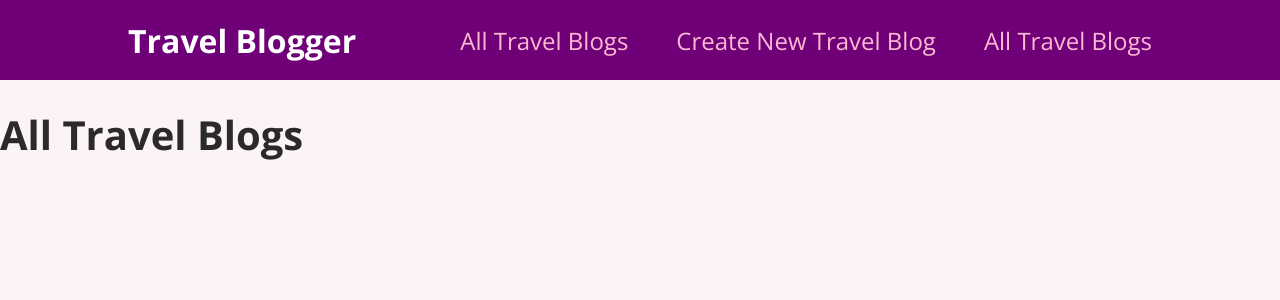
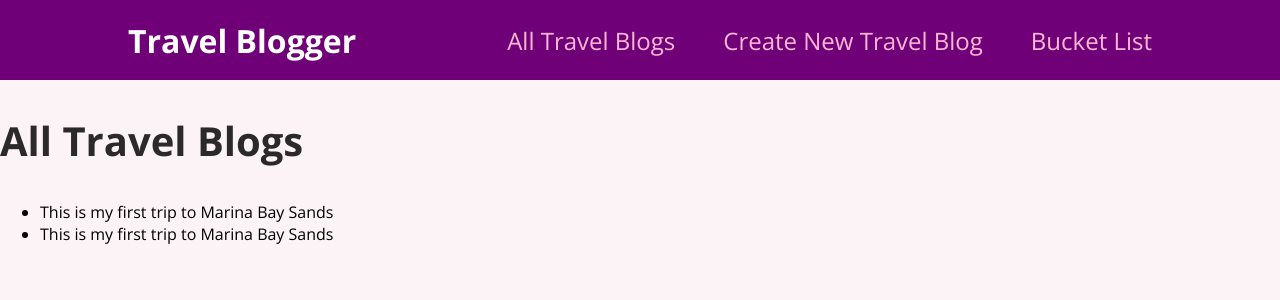
Before and after one commit to astb01/react-travel-blogger, a React (Create React App) app: page / in a window 1280 px wide. Shown: the top 300 px of the page. Built offline with nearby package versions, Linux system fonts and the light colour scheme.

Commit message:
Add render list logic

```diff
--- a/src/components/layout/MainNavigation.js
+++ b/src/components/layout/MainNavigation.js
@@ -15,7 +15,7 @@ const MainNavigation = () => {
             <Link to="/new-travel-blog">Create New Travel Blog</Link>
           </li>
           <li>
-            <Link to="/bucket-list">All Travel Blogs</Link>
+            <Link to="/bucket-list">Bucket List</Link>
           </li>
         </ul>
       </nav>
--- a/src/pages/AllTravelBlogs.js
+++ b/src/pages/AllTravelBlogs.js
@@ -23,9 +23,15 @@ const BLOG_DATA = [
 
 const AllTravelBlogs = () => {
   return (
-    <div>
+    <section>
       <h1>All Travel Blogs</h1>
-    </div>
+
+      <ul>
+        {BLOG_DATA.map((travelBlog) => {
+          return <li key={travelBlog.id}>{travelBlog.title}</li>;
+        })}
+      </ul>
+    </section>
   );
 };
 
```
